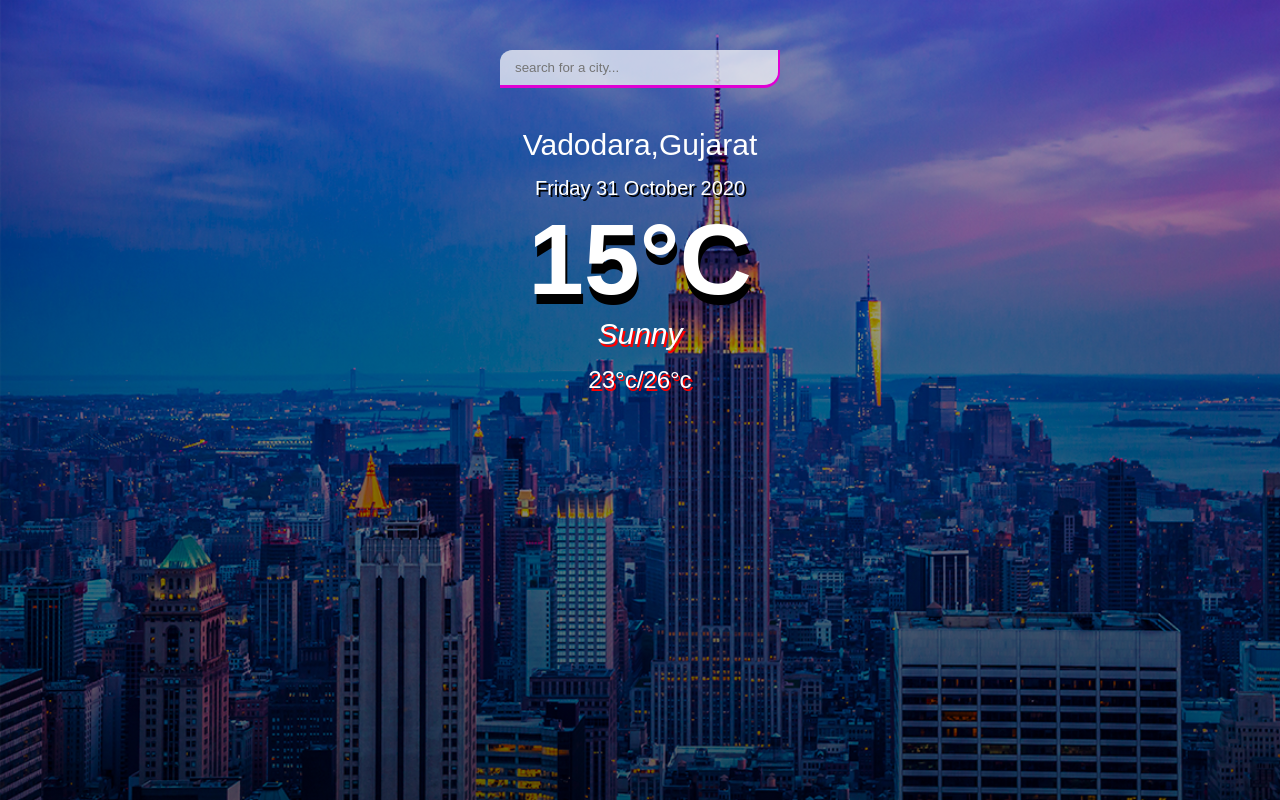
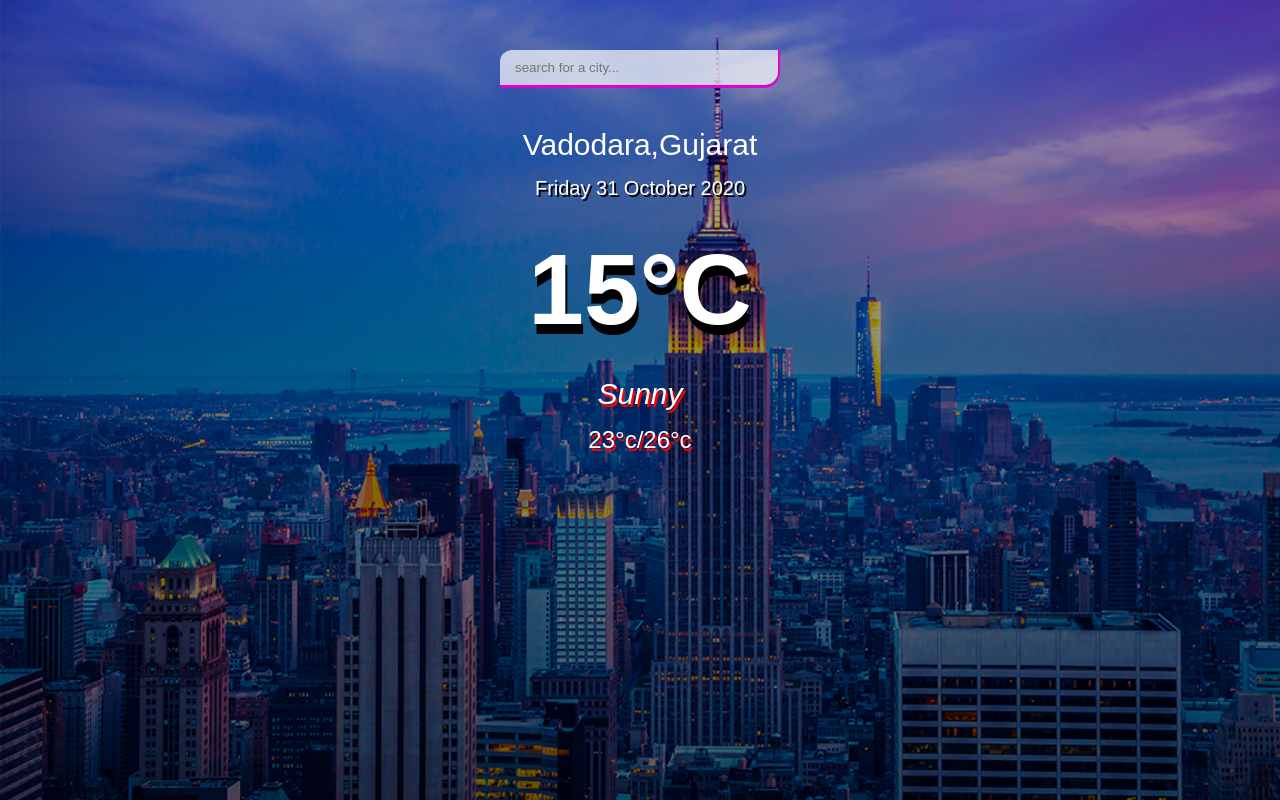
Before and after one commit to HETFADIA/WhetherApp, a plain HTML site: page index.html in a window 1280 px wide. Drawn offline with Linux system fonts and the light colour scheme.

Commit message:
Update main.css

```diff
--- a/main.css
+++ b/main.css
@@ -66,6 +66,13 @@ main{
     font-size: 20px;
     text-shadow: 2px 2px black;
 }
+.current .temp{
+    color: white;
+    font-size: 100px;
+    font-weight: bold;
+    margin: 30px 0px;
+    text-shadow: 2px 10px black;
+}
 .current .temp span {
     color: white;
     font-size: 100px;
```
